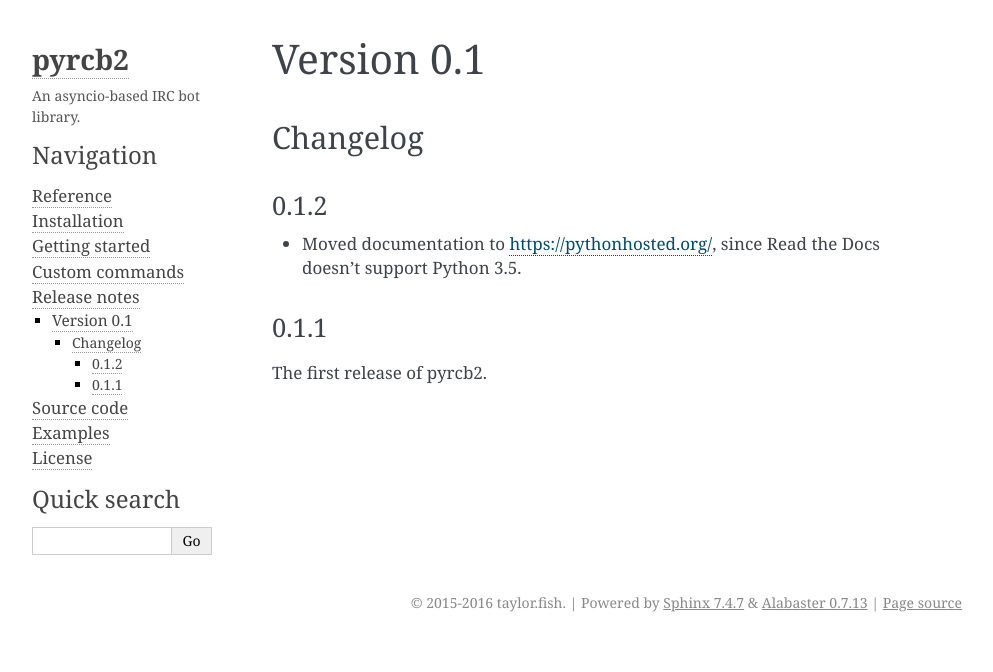
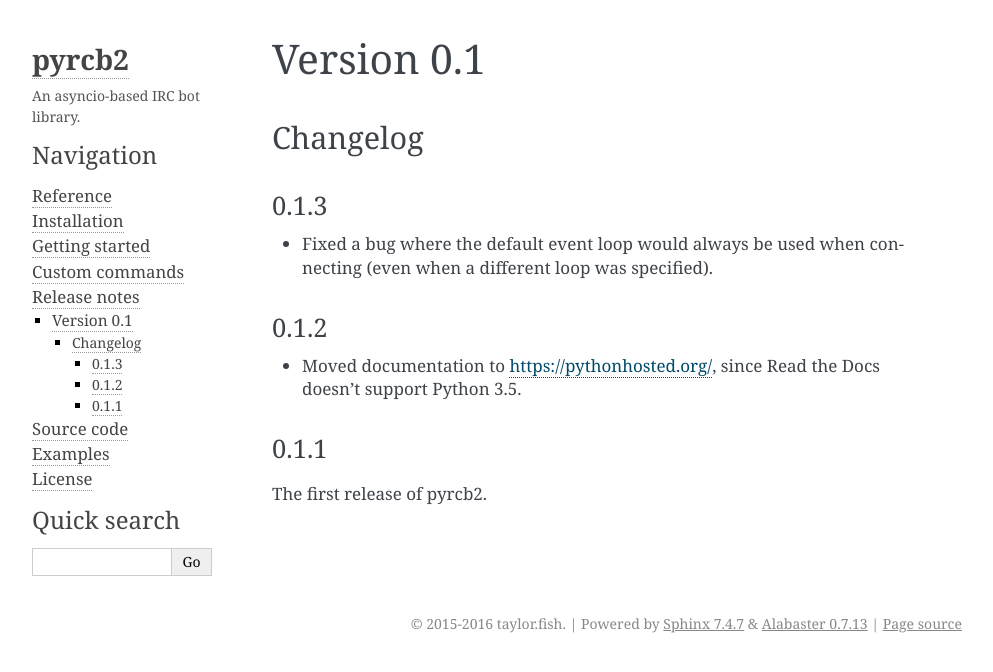
Before and after one commit to taylordotfish/pyrcb2, a Sphinx documentation site: the page built from docs/release-notes/0.1.rst, in a window 1280 px wide. Shown: the top 672 px of the page, without its empty margins (148-1141 px from the left). Built offline with Sphinx 7.4.7, drawn with Linux system fonts in a browser that asks for light colours.

Commit message:
Add changelog for version 0.1.3

```diff
--- a/docs/release-notes/0.1.rst
+++ b/docs/release-notes/0.1.rst
@@ -26,6 +26,14 @@
 Changelog
 ---------
 
+.. _changelog-0.1.3:
+
+0.1.3
+~~~~~
+
+* Fixed a bug where the default event loop would always be used when
+  connecting (even when a different loop was specified).
+
 .. _changelog-0.1.2:
 
 0.1.2
```
